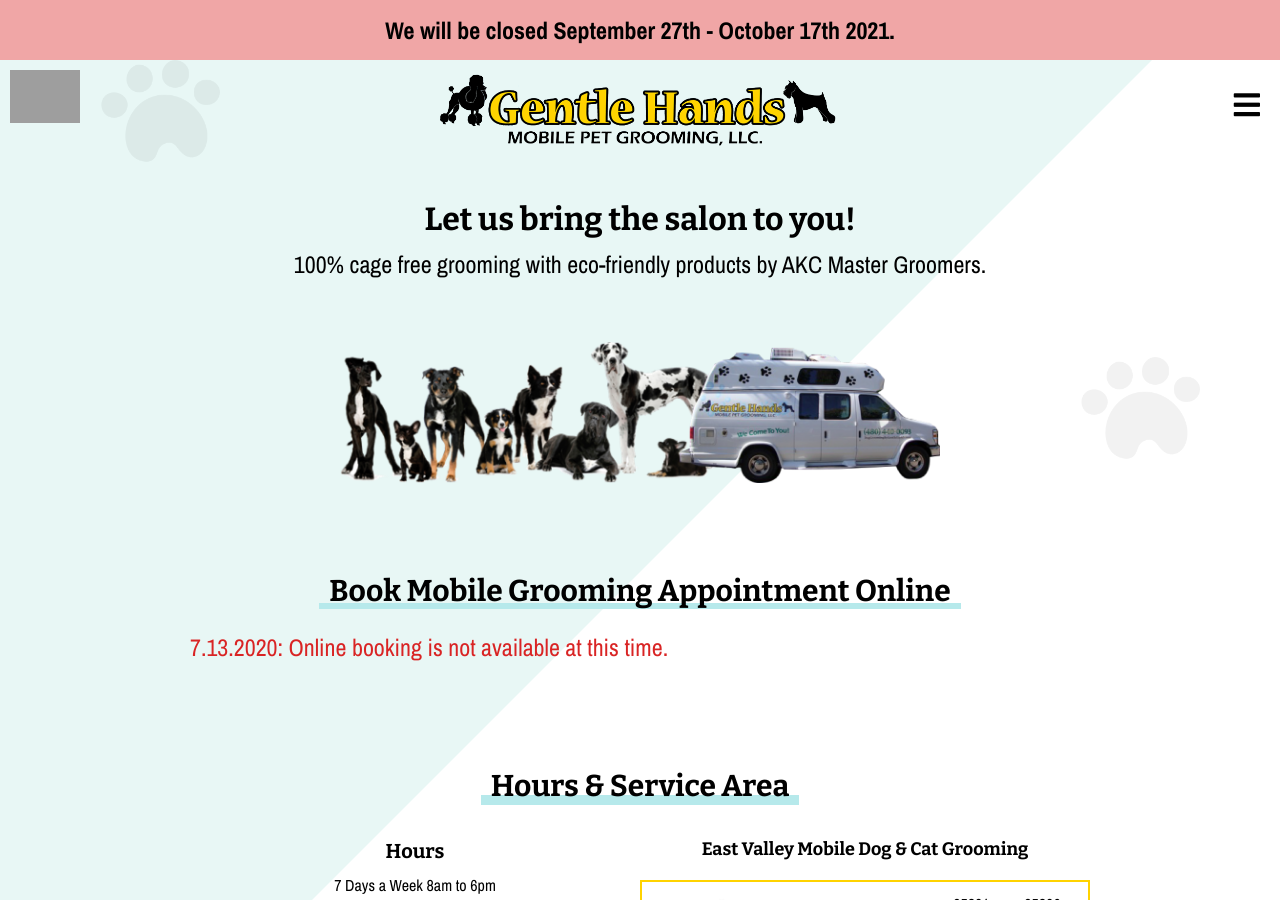
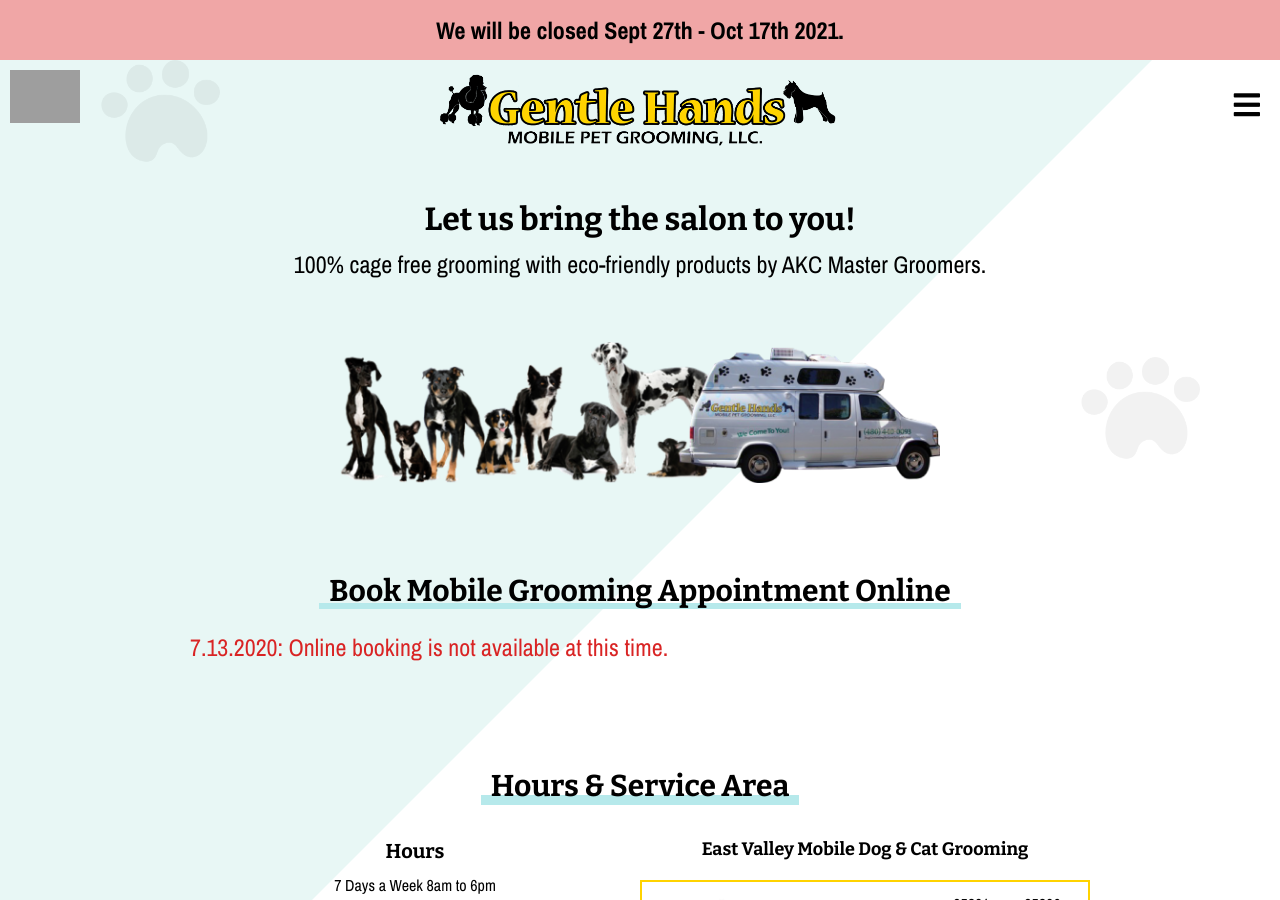
Before and after one commit to kristenzirkler/gentlehands-site, a Jekyll site: the page built from index.html, in a window 1280 px wide and 900 px high. Built offline with Jekyll 4.4.1, drawn with Linux system fonts in a browser that asks for light colours; nearby versions of some CDN libraries; grey boxes are pictures that could not be loaded.

Commit message:
Update top-alert.html

```diff
--- a/_includes/top-alert.html
+++ b/_includes/top-alert.html
@@ -1,5 +1,5 @@
 <div class="top-alert error align-center">
-	We will be closed September 27th - October 17th 2021.
+	We will be closed Sept 27th - Oct 17th 2021.
 </div>
 <style type="text/css">
 	body {
```
